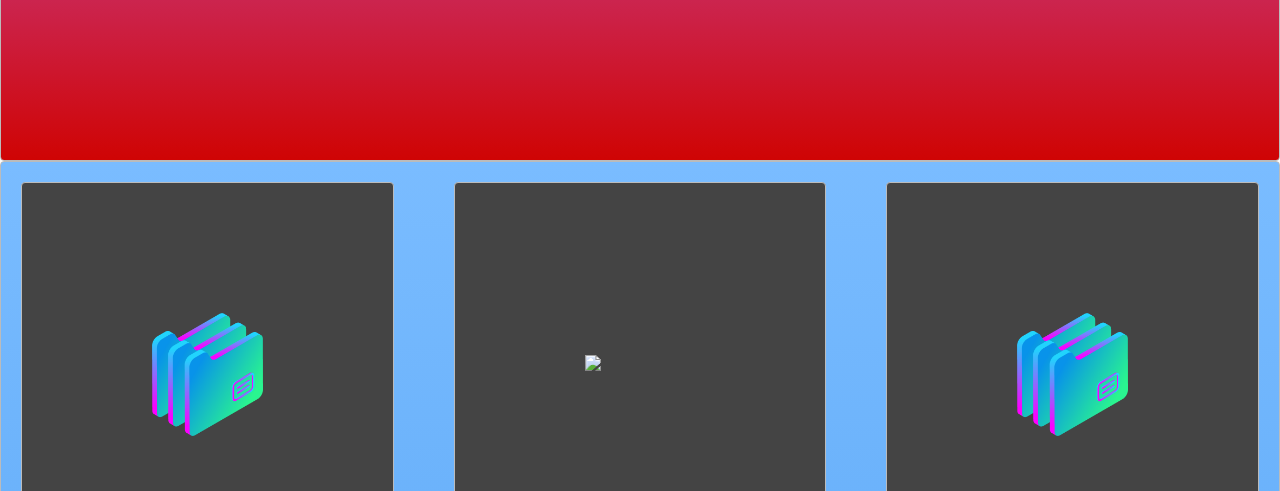
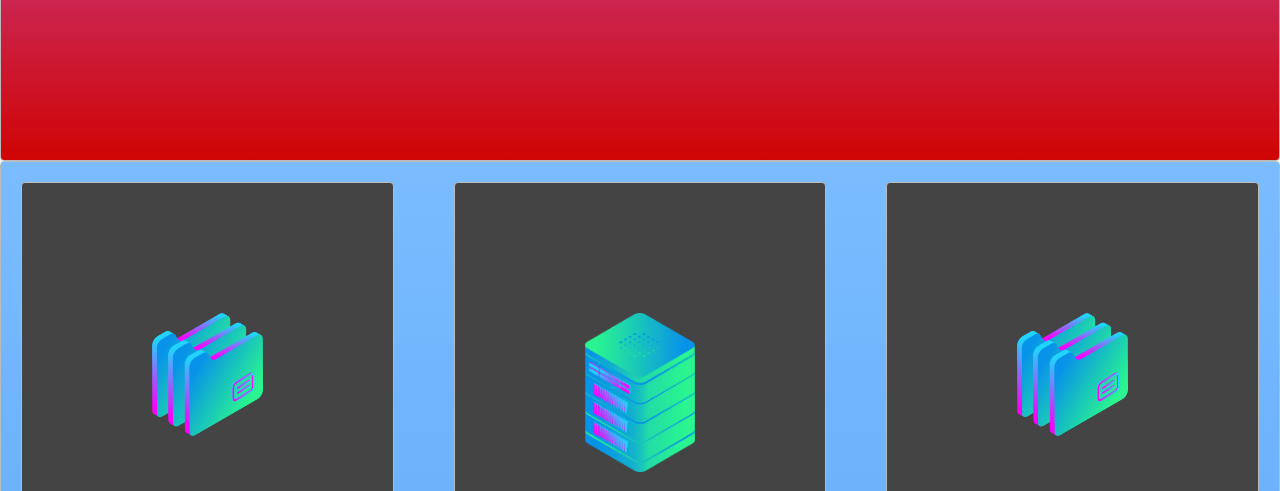
Before and after one commit to meir-poccin/yallah, a plain HTML site: page index.html in a window 1280 px wide. Shown: the part 309-800 px from the top of the page. Drawn offline with Linux system fonts and the light colour scheme.

Commit message:
Update index.html

```diff
--- a/index.html
+++ b/index.html
@@ -17,7 +17,7 @@
   <div class="container zone red">Cover</div>
   <div class="zone blue grid-wrapper">
     <div class="box zone"><img src="files_2.png"></div>
-     <div class="box zone"><img src="./img/server_3.png"></div>
+     <div class="box zone"><img src="server_3.png"></div>
       <div class="box zone"><img src="files_2.png"></div>
      <div class="box zone"><img src="files_2.png"></div>
     <div class="box zone"><img src="files_2.png"></div>
```
